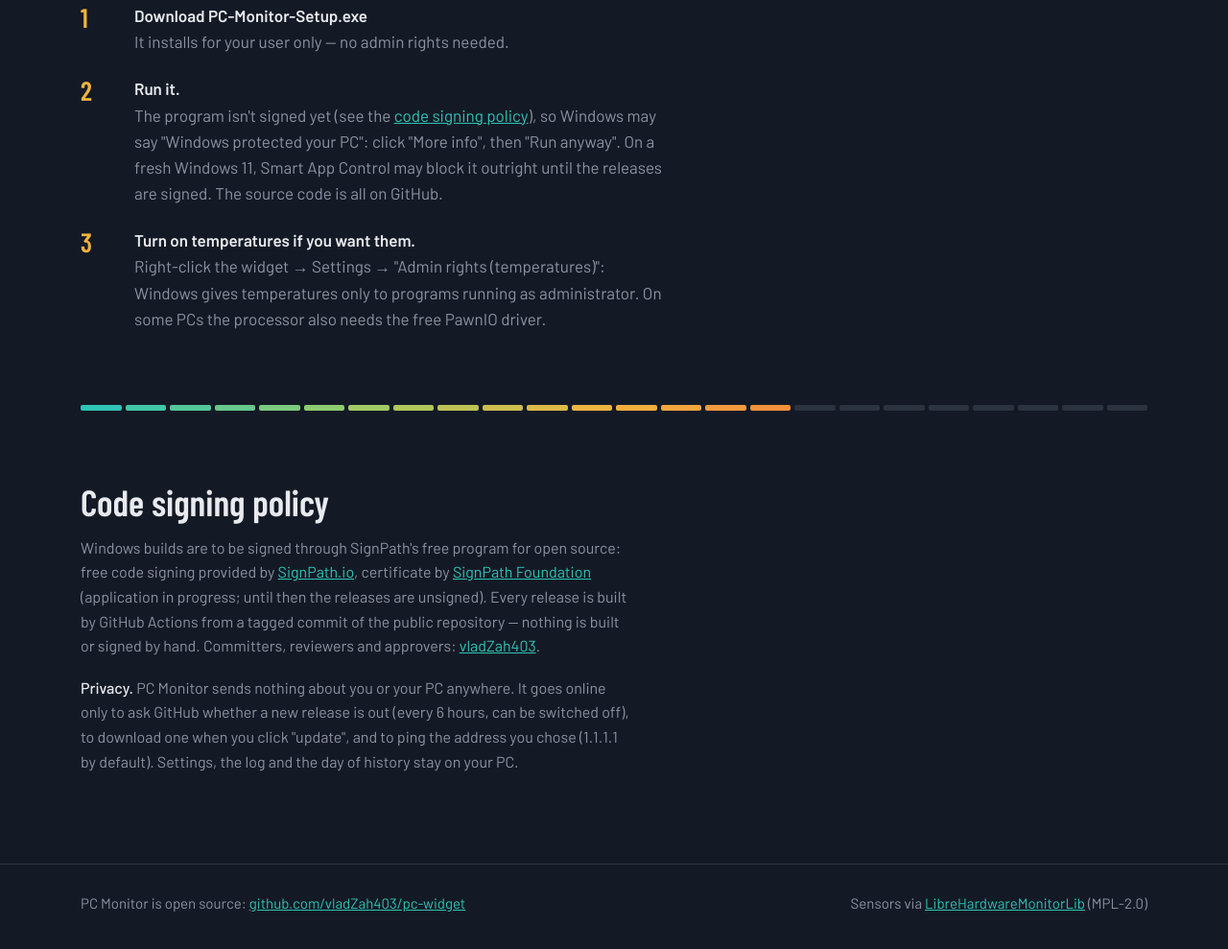
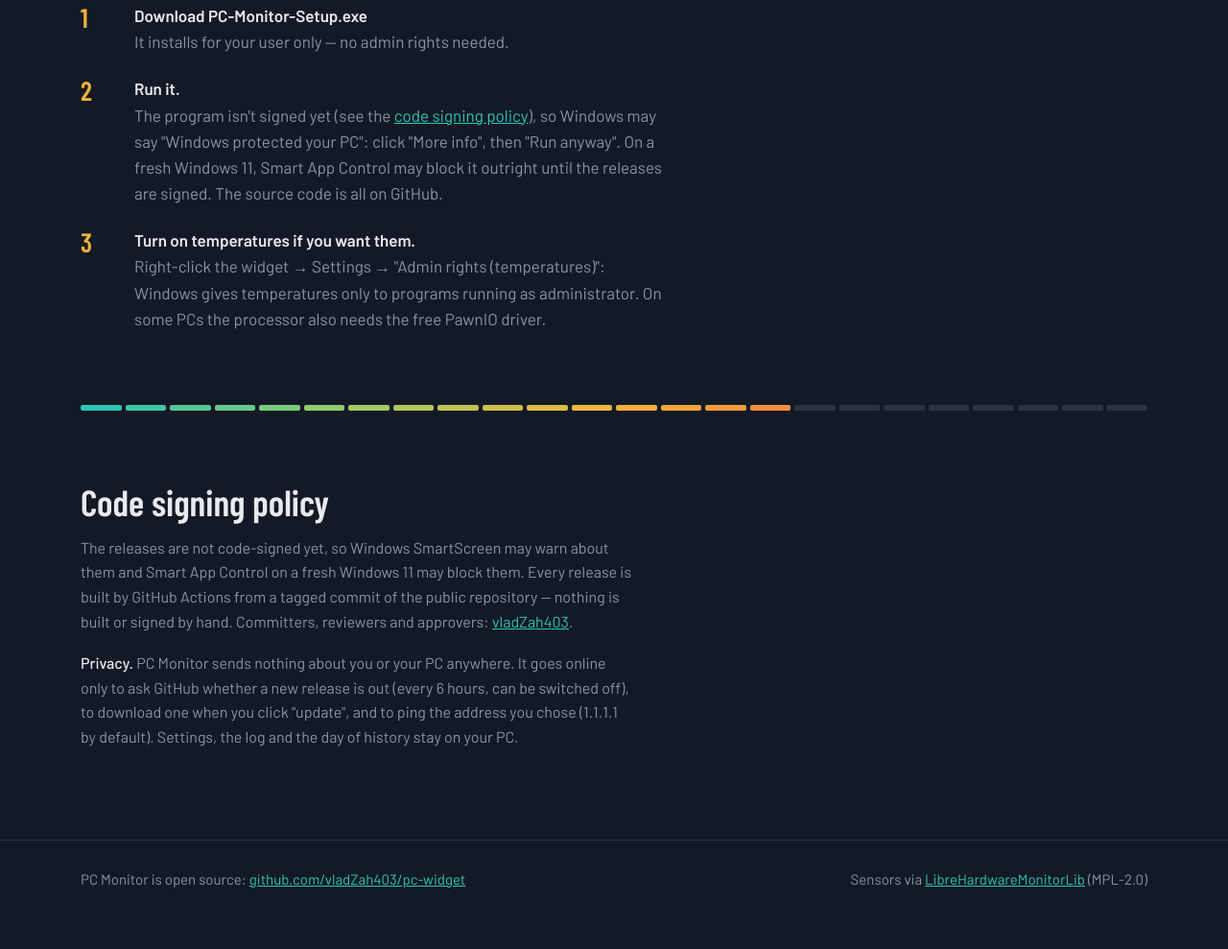
Before and after one commit to vladZah403/pc-widget, a plain HTML site: page docs/index.html in a window 1280 px wide. Shown: the part 4484-5473 px from the top of the page at 96% size. Drawn offline with nearby package versions, Linux system fonts and the light colour scheme.

Commit message:
Code signing policy: releases stay unsigned for now (SignPath declined)
Co-Authored-By: Claude Opus 5.5 <noreply@anthropic.com>

```diff
--- a/docs/index.html
+++ b/docs/index.html
@@ -401,7 +401,7 @@
 
 <section class="policy" id="code-signing-policy">
   <h2>Code signing policy</h2>
-  <p>Windows builds are to be signed through SignPath's free program for open source: free code signing provided by <a href="https://about.signpath.io">SignPath.io</a>, certificate by <a href="https://signpath.org">SignPath Foundation</a> (application in progress; until then the releases are unsigned). Every release is built by GitHub Actions from a tagged commit of the public repository — nothing is built or signed by hand. Committers, reviewers and approvers: <a href="https://github.com/vladZah403">vladZah403</a>.</p>
+  <p>The releases are not code-signed yet, so Windows SmartScreen may warn about them and Smart App Control on a fresh Windows 11 may block them. Every release is built by GitHub Actions from a tagged commit of the public repository — nothing is built or signed by hand. Committers, reviewers and approvers: <a href="https://github.com/vladZah403">vladZah403</a>.</p>
   <p><strong>Privacy.</strong> PC Monitor sends nothing about you or your PC anywhere. It goes online only to ask GitHub whether a new release is out (every 6 hours, can be switched off), to download one when you click "update", and to ping the address you chose (1.1.1.1 by default). Settings, the log and the day of history stay on your PC.</p>
 </section>
 
```
Also changed, not shown: 1 other file.
